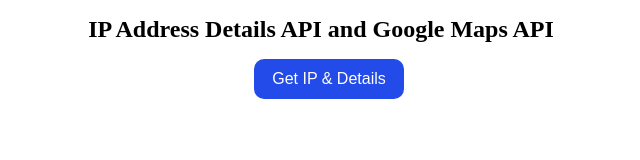
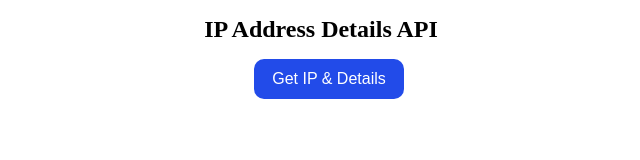
Before and after one commit to kadir12386/IP-Address-Details, a plain HTML site: page index.html in a window 1280 px wide. Shown: the whole page, without its empty margins (319-959 px from the left). Drawn offline with Linux system fonts and the light colour scheme; some packages are replaced by stand-ins of ours; a web font is replaced by a local one.

Commit message:
Update index.html

```diff
--- a/index.html
+++ b/index.html
@@ -10,7 +10,7 @@
 <body>
     <script src="script.js"></script>
     <script async src="https://maps.googleapis.com/maps/api/js?key=AIzaSyCofZ90OZhWTeWwGrajFZxH2VjnKQOkLNU &callback=initMap"></script>
-    <h1 class="heading">IP Address Details API and Google Maps API</h1>
+    <h1 class="heading">IP Address Details API</h1>
     <div class="main_container">
         <button class="Click" onclick="getdata()">Get IP & Details</button>
         <h1 class="ip det"></h1>
```
